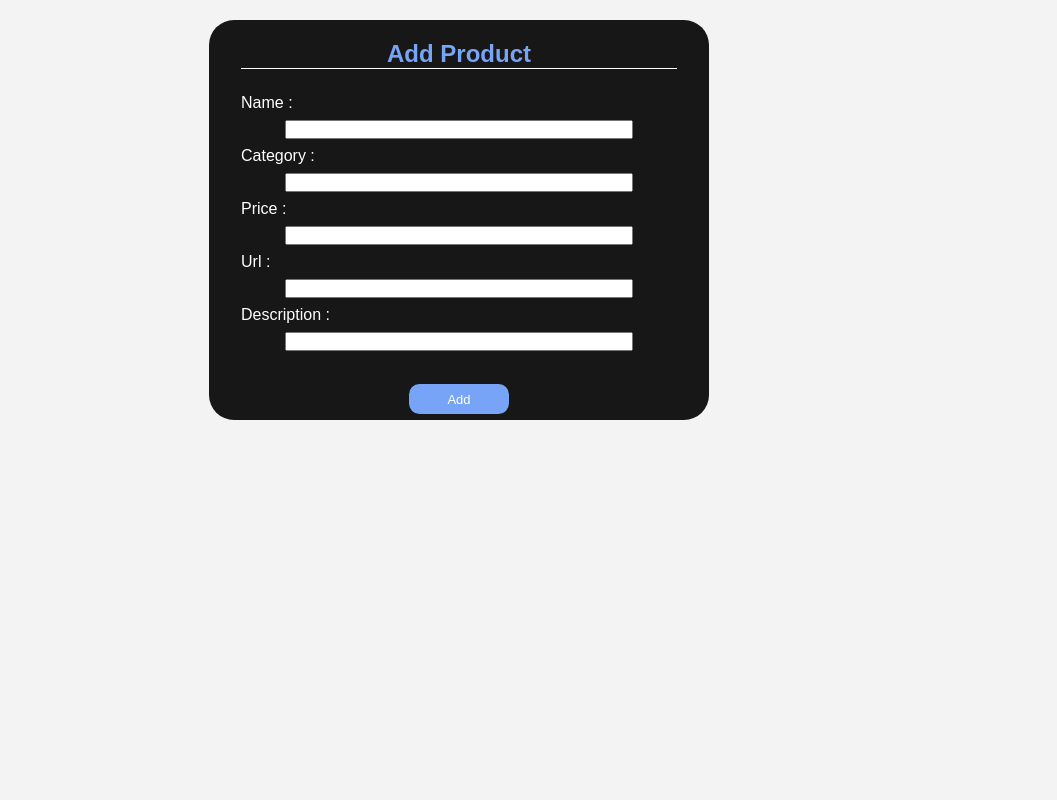
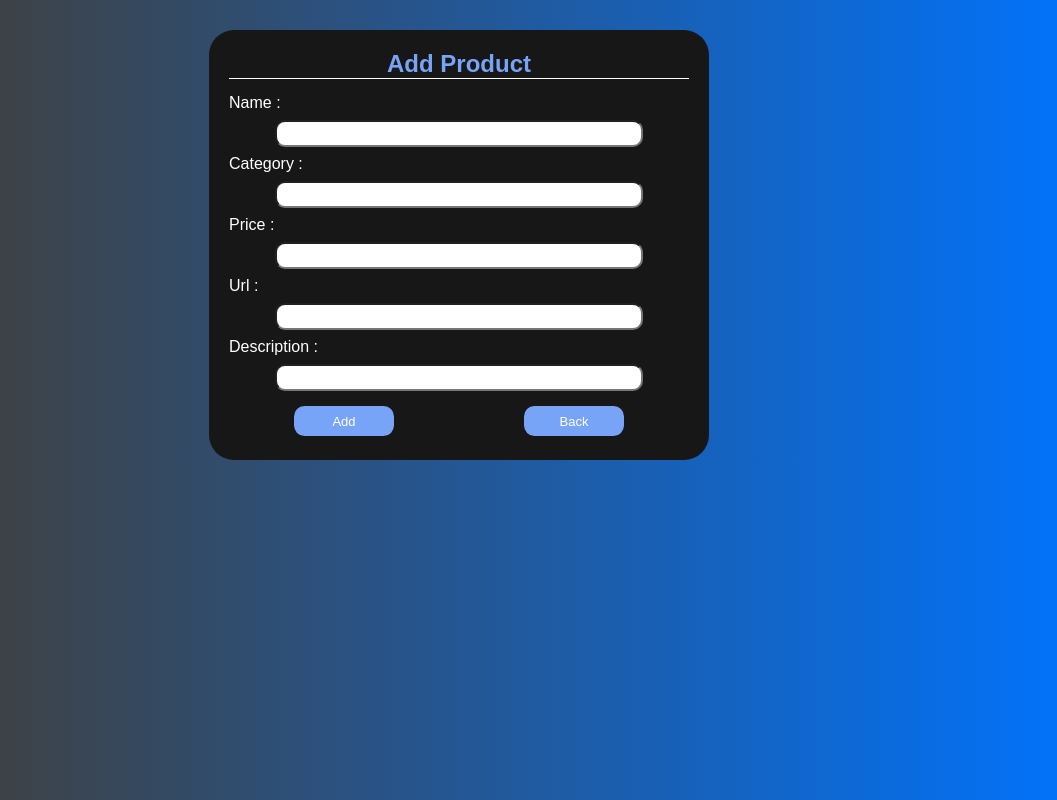
Before and after one commit to ali-kamar/shop-admin, a React (Create React App) app in the folder client/: page /add-product in a window 1280 px wide. Shown: the whole page, without its empty margins (181-1238 px from the left). Built offline with nearby package versions, Linux system fonts and the light colour scheme; sample sign-in values are in the browser's storage.

Commit message:
Implement add product functionality

```diff
--- a/client/src/components/AddProduct/AddProduct.css
+++ b/client/src/components/AddProduct/AddProduct.css
@@ -1,35 +1,43 @@
-.form-div{
+.form-div-add{
     width: 100%;
     display: flex;
     justify-content: center;
 }
 
-.form {
-    margin-top: 20px;
-    background-color: rgb(41, 41, 41);
-    height: 400px;
+.form-add {
+    margin-top: 30px;
+    background-color: #171717;
+    height: 430px;
     width: 500px;
     padding: 20px;
+      border-radius: 25px;
+  transition: 0.4s ease-in-out;
 }
-.form h2 {
+.form-add:hover {
+  transform: scale(1.05);
+  border: 1px solid black;
+}
+.form-add h2 {
     text-align: center;
     margin-bottom: 15px;
     border-bottom: 1px white solid;
     color: rgb(120, 164, 247);
 }
 
-.inputs label, input {
+.inputs-add label, input {
     display: block;
     color: white;
 
 }
-.inputs input {
+.inputs-add input {
     width: 80%;
     margin: 8px auto;
-
+    color: black;
+    border-radius: 10px;
+    padding: 4px;
 }
-.form-btn{
+.form-btn-add{
    display: flex;
-   justify-content: center;
+   justify-content: space-around;
    margin-top: 15px;
 }
--- a/client/src/components/AddProduct/AddProduct.jsx
+++ b/client/src/components/AddProduct/AddProduct.jsx
@@ -1,28 +1,135 @@
-import React from 'react'
-import './AddProduct.css'
+import React, { useEffect, useState } from "react";
+import { useNavigate } from "react-router-dom";
+import axios from "../../api/axios";
+import Modal from "./Modal/Modal";
+import "./AddProduct.css";
 const AddProduct = () => {
+  const navigate = useNavigate();
+  const [formData, setFormData] = useState({
+    name: "",
+    category: "",
+    price: "",
+    url: "",
+    description: "",
+  });
+  const [isModal, setIsModal] = useState({
+    isModalOpen: false,
+    modalContent: "",
+    isError: false
+  });
+
+  useEffect(() => {
+    if (!localStorage.getItem("token")) {
+      navigate("/login");
+    }
+  }, [navigate]);
+
+  const handleBtnClick = () => {
+    navigate("/");
+  };
+
+  const closeModal = () => {
+    setIsModal({
+      isModalOpen: false,
+      modalContent: "",
+      isError: false,
+    });
+  };
+
+  const handleSubmit = async (e) => {
+    e.preventDefault();
+    try {
+      const token = localStorage.getItem("token");
+      const response = await axios.post("/products", formData, {
+        headers: {
+          Authorization: `Bearer ${token}`,
+        },
+      });
+      if (response.data) {
+        setIsModal({
+          isModalOpen: true,
+          modalContent: "Product Added Successfully",
+          isError: false,
+        });
+        setFormData({
+          name: "",
+          category: "",
+          price: "",
+          url: "",
+          description: "",
+        });
+      }
+    } catch (err) {
+      setIsModal({
+        isModalOpen: true,
+        modalContent: `${err.response.data.msg}`,
+        isError: true,
+      });
+    }
+  };
+  const handleChange = (e) => {
+    setFormData({
+      ...formData,
+      [e.target.name]: e.target.value,
+    });
+  };
+
   return (
-    <div className="form-div">
-      <form className="form">
+    <div className="form-div-add">
+      <form className="form-add" onSubmit={handleSubmit}>
         <h2>Add Product</h2>
-        <div className="inputs">
+        {isModal.isModalOpen && (
+          <Modal closeModal={closeModal} modalContent={isModal.modalContent} isError={isModal.isError} />
+        )}
+        <div className="inputs-add">
           <label htmlFor="name">Name :</label>
-          <input type="text" name="name" />
+          <input
+            type="text"
+            name="name"
+            value={formData.name}
+            onChange={handleChange}
+          />
           <label htmlFor="category">Category :</label>
-          <input type="text" name="ategory" />
+          <input
+            type="text"
+            name="category"
+            style={{ textTransform: "lowercase" }}
+            value={formData.category}
+            onChange={handleChange}
+          />
           <label htmlFor="price">Price :</label>
-          <input type="number" name="price" />
+          <input
+            type="number"
+            name="price"
+            value={formData.price}
+            onChange={handleChange}
+          />
           <label htmlFor="url">Url :</label>
-          <input type="text" name="url" />
+          <input
+            type="text"
+            name="url"
+            value={formData.url}
+            onChange={handleChange}
+          />
           <label htmlFor="description">Description :</label>
-          <input type="text" name="description" />
+          <input
+            type="text"
+            name="description"
+            value={formData.description}
+            onChange={handleChange}
+          />
         </div>
-        <div className="form-btn">
-          <button className="btn">Add</button>
+        <div className="form-btn-add">
+          <button className="btn" type="submit">
+            Add
+          </button>
+          <button className="btn" type="button" onClick={handleBtnClick}>
+            Back
+          </button>
         </div>
       </form>
     </div>
   );
-}
+};
 
-export default AddProduct
+export default AddProduct;
--- /dev/null
+++ b/client/src/components/AddProduct/Modal/Modal.css
@@ -0,0 +1,25 @@
+.modal {
+  position: fixed;
+  top: 50%;
+  left: 50%;
+  transform: translate(-50%, -50%);
+  background: rgba(0, 0, 0, 0.8); /* Semi-transparent background */
+  padding: 20px;
+  border-radius: 8px;
+  color: white;
+  font-size: 15px; /* Set font size */
+  z-index: 1000; /* Ensure it's on top */
+  display: flex;
+  align-items: center;
+}
+
+.modal p {
+  margin: 0;
+  display: flex;
+  align-items: center;
+}
+
+.modal svg {
+  margin-right: 8px; /* Space between icon and text */
+  flex-shrink: 0; /* Ensure the icon doesn't shrink */
+}
--- /dev/null
+++ b/client/src/components/AddProduct/Modal/Modal.jsx
@@ -0,0 +1,41 @@
+import React, { useEffect } from "react";
+import "./Modal.css";
+
+const Modal = ({ modalContent, closeModal, isError }) => {
+  useEffect(() => {
+    const timer = setTimeout(() => {
+      closeModal();
+    }, 3000);
+
+    return () => clearTimeout(timer); // Cleanup timer on unmount
+  }, [closeModal]);
+
+ return (
+   <div className="modal">
+     <p>
+       {isError && (
+         <svg
+           xmlns="http://www.w3.org/2000/svg"
+           width="24"
+           height="24"
+           viewBox="0 0 24 24"
+           fill="none"
+           stroke="currentColor"
+           strokeWidth="2"
+           strokeLinecap="round"
+           strokeLinejoin="round"
+           className="feather feather-alert-circle"
+         >
+           <circle cx="12" cy="12" r="10"></circle>
+           <line x1="12" y1="8" x2="12" y2="12"></line>
+           <line x1="12" y1="16" x2="12.01" y2="16"></line>
+         </svg>
+       )}
+       {modalContent}
+     </p>
+   </div>
+ );
+
+};
+
+export default Modal;
--- a/client/src/components/Home/Home.css
+++ b/client/src/components/Home/Home.css
@@ -6,6 +6,9 @@
 
 .title{
   margin: 8px auto;
+  color: white;
   text-align: center;
   border-bottom: 1px rgb(120, 164, 247) solid;
+  letter-spacing: 3px;
+  text-transform: uppercase;
 }
--- a/client/src/components/Login-Register/Modal/Modal.jsx
+++ b/client/src/components/Login-Register/Modal/Modal.jsx
@@ -5,7 +5,7 @@ const Modal = ({ modalContent, closeModal }) => {
   useEffect(() => {
     const timer = setTimeout(() => {
       closeModal();
-    }, 4000);
+    }, 3000);
 
     return () => clearTimeout(timer); // Cleanup timer on unmount
   }, [closeModal]);
--- a/client/src/index.css
+++ b/client/src/index.css
@@ -12,7 +12,8 @@ body {
     sans-serif;
   -webkit-font-smoothing: antialiased;
   -moz-osx-font-smoothing: grayscale;
-  background: rgb(243, 243, 243);
+background: rgb(64,64,64);
+background: linear-gradient(90deg, rgba(64,64,64,1) 11%, rgba(0,116,255,1) 100%);
 }
 
 code {
```
